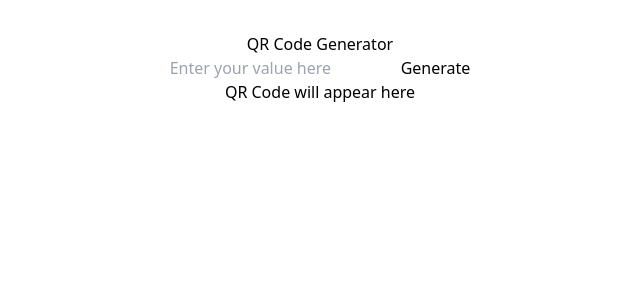
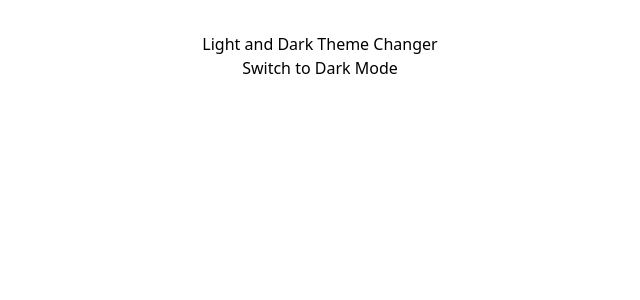
Before and after one commit to SuryaPratap03/React-Projects, a React (Vite) app in the folder Project24/: page / in a window 1280 px wide. Shown: the top 300 px of the page, without its empty margins (320-960 px from the left). Built offline with nearby package versions, Linux system fonts and the light colour scheme.

Commit message:
8th Project added

```diff
--- a/Project24/src/App.jsx
+++ b/Project24/src/App.jsx
@@ -6,6 +6,8 @@ import ImageSlider from "./components/ImageSlider";
 import LoadMoreButton from "./components/LoadMoreButton";
 import TreeView from "./components/TreeView/TreeView";
 import QRcodeGenerator from './components/QRcodeGenerator'
+import LightAndDarkTheme from "./components/LightAndDark";
+
 
 
 function App() {
@@ -30,7 +32,10 @@ function App() {
       {/* <TreeView/> */}
 
       {/* Project7 */}
-      <QRcodeGenerator/>
+      {/* <QRcodeGenerator/> */}
+
+      {/* Project8 */}
+      <LightAndDarkTheme/>
     </>
   );
 }
--- /dev/null
+++ b/Project24/src/components/LightAndDark/LocalStorage.jsx
@@ -0,0 +1,24 @@
+import React, { useEffect, useState } from 'react'
+
+const useLocalStorage = (key,defaultValue) => {
+    const [value,setValue] = useState(()=>{
+        let currentvalue;
+        try{
+            let item = localStorage.getItem(key);
+            currentvalue = item?JSON.parse(item):JSON.stringify(defaultValue);
+        }catch(error){
+            console.log(error);
+            currentvalue = defaultValue;
+        }
+
+        return currentvalue;
+    });
+
+    useEffect(()=>{
+        localStorage.setItem(key,value);
+    },[value,key])
+
+    return [value,setValue]
+}
+
+export default useLocalStorage
--- /dev/null
+++ b/Project24/src/components/LightAndDark/app.css
@@ -0,0 +1,51 @@
+/* Global transition for smooth theme switching */
+body, button {
+    transition: background-color 0.3s ease, color 0.3s ease;
+}
+
+/* Dark theme styles */
+.dark {
+    background-color: #121212;
+    color: #e0e0e0;
+}
+
+.dark button {
+    background-color: #1e1e1e;
+    color: #e0e0e0;
+    border: 1px solid #444;
+    padding: 10px 20px;
+    border-radius: 5px;
+}
+
+.dark button:hover {
+    background-color: #2a2a2a;
+    color: #ffffff;
+    cursor: pointer;
+}
+
+/* Light theme styles */
+.light {
+    background-color: #f0f0f0;
+    color: #333;
+}
+
+.light button {
+    background-color: #ffffff;
+    color: #333;
+    border: 1px solid #ccc;
+    padding: 10px 20px;
+    border-radius: 5px;
+}
+
+.light button:hover {
+    background-color: #e0e0e0;
+    color: #000;
+    cursor: pointer;
+}
+
+/* Optional: More comfortable button styling for both themes */
+button {
+    font-size: 16px;
+    font-weight: 500;
+    outline: none;
+}
--- /dev/null
+++ b/Project24/src/components/LightAndDark/index.jsx
@@ -0,0 +1,24 @@
+import React from "react";
+import useLocalStorage from "./LocalStorage";
+import './app.css';
+
+const LightAndDarkTheme = () => {
+  const [theme, setTheme] = useLocalStorage('theme', 'dark');
+
+  const handleChangeTheme = () => {
+    setTheme(theme === 'dark' ? 'light' : 'dark');
+  };
+
+  return (
+    <div className={`${theme} theme-container`}>
+      <div className="content-wrapper">
+        <h1>Light and Dark Theme Changer</h1>
+        <button className="theme-toggle-btn" onClick={handleChangeTheme}>
+          {theme === 'dark' ? 'Switch to Light Mode' : 'Switch to Dark Mode'}
+        </button>
+      </div>
+    </div>
+  );
+};
+
+export default LightAndDarkTheme;
```
